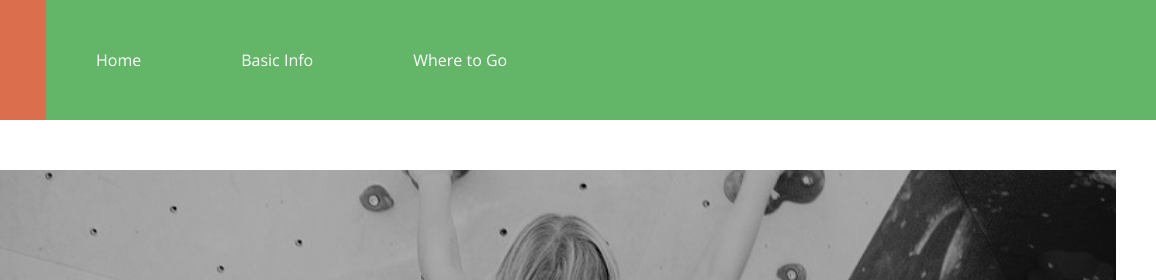
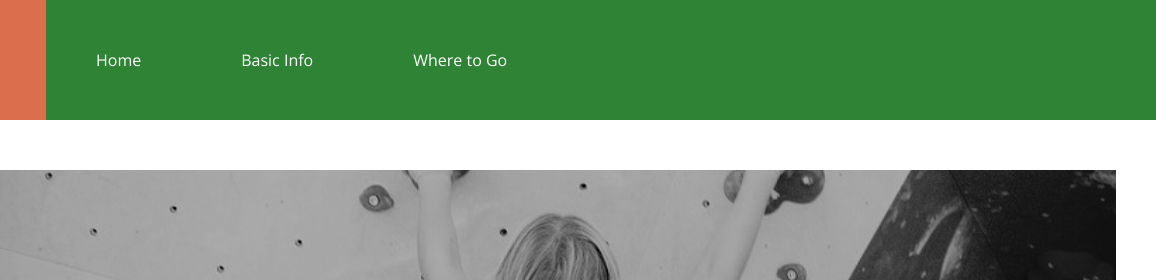
Before and after one commit to GageDorl/wdd130, a website: page climbtime/index.html in a window 1280 px wide. Shown: the top 280 px of the page, 124-1280 px from the left. Drawn offline with nearby package versions, Linux system fonts and the light colour scheme.

Commit message:
fixed contrast

```diff
--- a/climbtime/styles/styles.css
+++ b/climbtime/styles/styles.css
@@ -2,7 +2,7 @@
 
 :root {
     --primary-color: #FFCD69   ;
-    --secondary-color: #63b568 ;
+    --secondary-color: #2f8334 ;
     --accent1-color: #da6e4d;
     --accent2-color: black;
     --accent3-color: white;
```
